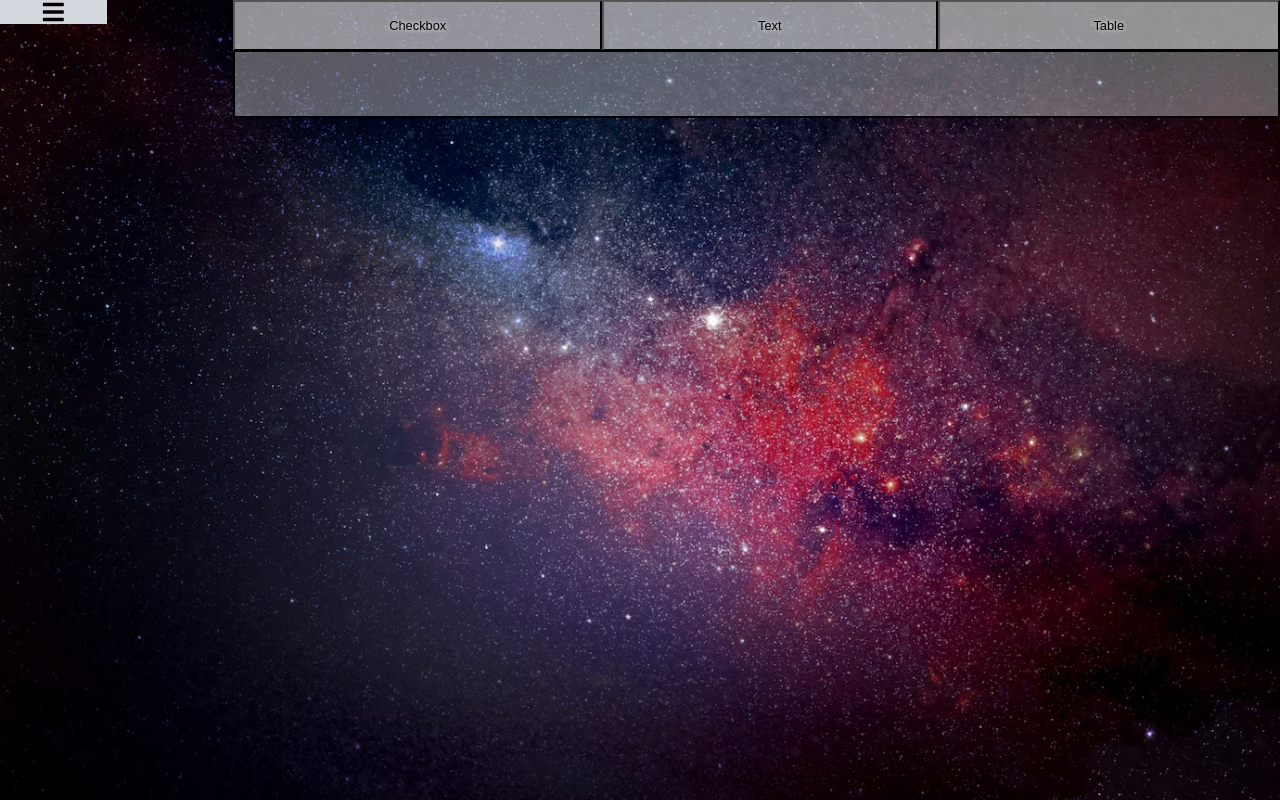
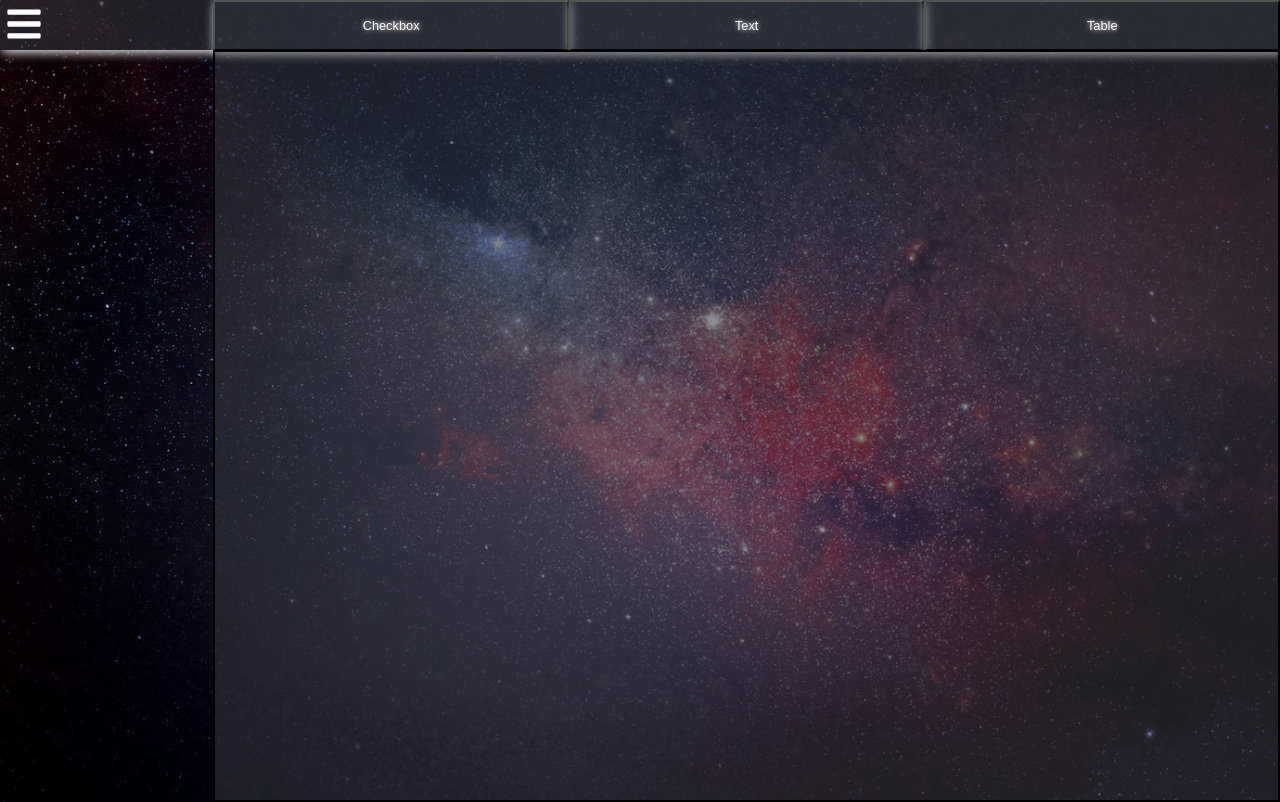
Before and after one commit to MohabRageh/not_es_ion, a React (Create React App) app: page / in a window 1280 px wide. Built offline with nearby package versions, Linux system fonts and the light colour scheme.

Commit message:
css update

```diff
--- a/src/components/Aside.js
+++ b/src/components/Aside.js
@@ -1,7 +1,7 @@
 import React from 'react'
 import { useSelector } from "react-redux/es/exports";
-import { FaPlus,FaBars } from 'react-icons/fa';
-import { addPage, awake, setSelect } from '../store/asideSlice/asideSlice';
+import { FaPlus } from 'react-icons/fa';
+import { addPage,setSelect } from '../store/asideSlice/asideSlice';
 import { useDispatch } from "react-redux/es/hooks/useDispatch";
 
 export default function Aside() {
@@ -11,10 +11,10 @@ export default function Aside() {
     const selected=useSelector(state=>state.asidePages.Selected)
   return (
     <>
-    {!isAwake?<FaBars className='awake_btn' onClick={()=>dispatch(awake())} />:"" }
+    {/* {!isAwake?<FaBars className='awake_btn' onClick={()=>dispatch(awake())} />:"" } */}
     {isAwake?<aside>
         <ul>
-        <FaBars className='awake_btn' onClick={()=>dispatch(awake())} />
+        {/* <FaBars className='awake_btn' onClick={()=>dispatch(awake())} /> */}
             {
                 pages.length===0?<li>none</li>:
                 pages.map(
--- a/src/components/ComponentsPicker.js
+++ b/src/components/ComponentsPicker.js
@@ -1,13 +1,20 @@
-import React from 'react'
+
 import { addItem } from '../store/asideSlice/asideSlice'
 import { useDispatch } from 'react-redux'
 import { useSelector } from 'react-redux'
+import { FaBars } from 'react-icons/fa';
+import { awake } from '../store/asideSlice/asideSlice';
 export default function ComponentsPicker() {
   const selected=useSelector(state=>state.asidePages.Selected)
+  const isAwake=useSelector(state=>state.asidePages.isAwake)
   const dispatch=useDispatch()
+
   return (
     <div className='components_picker'>
       <ul>
+        <li>
+          <FaBars className={isAwake?"awake_btn animation1":"awake_btn"} onClick={()=>dispatch(awake())} />
+        </li>
         <li>
           <button
             onClick={()=>{selected>=0?dispatch( addItem ( {type:"checkbox",value:""} ) ):console.log()}}
--- a/src/index.css
+++ b/src/index.css
@@ -1,7 +1,10 @@
+*{
+  box-sizing: border-box;
+}
 :root {
   --Padding :1.2rem;
   --Border: 2px solid black;
-  --BGColor:rgba(250, 250, 250, 0.357);
+  --BGColor:#34374091;
   --TxtShadow:0px 0px 5px white;
 
 }
@@ -21,31 +24,50 @@ body {
   grid-template-columns: 1fr 1fr 1fr 1fr 1fr 1fr;
   grid-template-rows: 50px 1fr;
   grid-template-areas:
-  "a c c c c c"
+  "c c c c c c"
   "a m m m m m "
-
   ;
 }
 .line_through{
   text-decoration: line-through;
 }
 .awake_btn{
-  background-color: rgb(211, 217, 223);
-  width: 50%;
-  height: 3vh;
+  background-color: rgba(211, 217, 223, 0);
+  padding: 5px;
+  font-size: clamp(1.5rem,10vw,3rem);
+  color: white;
+
+}
+input[type="text"],textarea{
+  background-color: rgba(240, 248, 255, 0);
+  color: white;
+  border: 3px solid black;
+  border-top: none;
+  border-right: none;
+  border-left: none;
+  box-shadow: 2px 2px 2px white;
+}
+.animation1{
+  animation: openbtn 2s ease-in-out  1 forwards;
+}
+@keyframes openbtn {
+  0%{ transform:translateX(0); }
+  33%{ transform:translateX(250px) rotate(720deg) ; }
+  66%{ transform:rotate(-720deg) ; }
 }
 aside::-webkit-scrollbar,textarea::-webkit-scrollbar {
   background-color: rgba(240, 248, 255, 0);
 }
 aside{
   background-color: var(--BGColor);
-  position: sticky;
+  position: fixed;
   grid-area: a;
   border: var(--Border);
-  height: 95vh;
+  height: 94vh;
   overflow: scroll;
   overflow-x:hidden;
-  top:0;
+  top: 50px;
+  width: calc( 100% /6 );
 }
 aside ul{
   margin: 0;
@@ -56,14 +78,14 @@ aside  li{
   padding: 5px;
   text-shadow: var(--TxtShadow);
   color: white;
-  font-size:clamp(.5rem,2vw,3rem)
+  font-size:clamp(.1rem,2vw,3rem)
 }
 
 aside svg{
   background-color: rgba(240, 248, 255, 0.277);
   padding: 5px;
   width: 100%;
-  font-size:clamp(.1rem,1vw,3rem)
+  font-size:clamp(1rem,1vw,3rem)
 }
 main{
   background-color: var(--BGColor);
@@ -71,15 +93,21 @@ main{
   border: var(--Border);
   text-shadow: var(--TxtShadow);
   font-size:clamp(1rem,2vw,3rem);
-  margin-left: 20px;
   padding: 2rem;
+  height: 94vh;
+  overflow: scroll;
+}
+main::-webkit-scrollbar{
+  overflow-x: hidden;
+  width: 1px;
+  background-color: rgba(250, 235, 215, 0);
 }
 main li{
   list-style-type: none;
 }
 main input{
   font-size:clamp(.5rem,1vw,3rem);
-  border-radius: 20px;
+
   padding: 1rem;
 }
 main div{
@@ -97,31 +125,32 @@ main input[type="checkbox"]{
 }
 main textarea{
   flex-grow: 1;
-
   font-size:clamp(.5rem,1vw,3rem);
   padding: 1rem;
-  border-radius: 20px;
+
 }
 .components_picker{
   grid-area: c;
-  margin-left: 20px;
+  display: grid;
   background-color: var(--BGColor);
+  box-shadow: 2px 2px 10px white;
 
 }
-
 .components_picker ul{
   padding: 0;
   margin: 0;
-  display: flex;
   list-style-type: none;
-  justify-content: center;
+  display: grid;
+  grid-template-columns: calc( 100% / 6) 1fr 1fr 1fr;
+}
+.components_picker li:first-child{
+  grid-column: 1/2;
+}
 
-}
 .components_picker li{
   padding: 0;
   margin: 0;
   flex-grow: 1;
-
 }
 .components_picker button{
   padding: 1rem;
@@ -131,6 +160,8 @@ main textarea{
   width: 100%;
   text-shadow: var(--TxtShadow);
   background-color: var(--BGColor);
+  color: white;
+  box-shadow: 2px 2px 10px white;
 }
 .selected{
   background-color: aliceblue;
```
